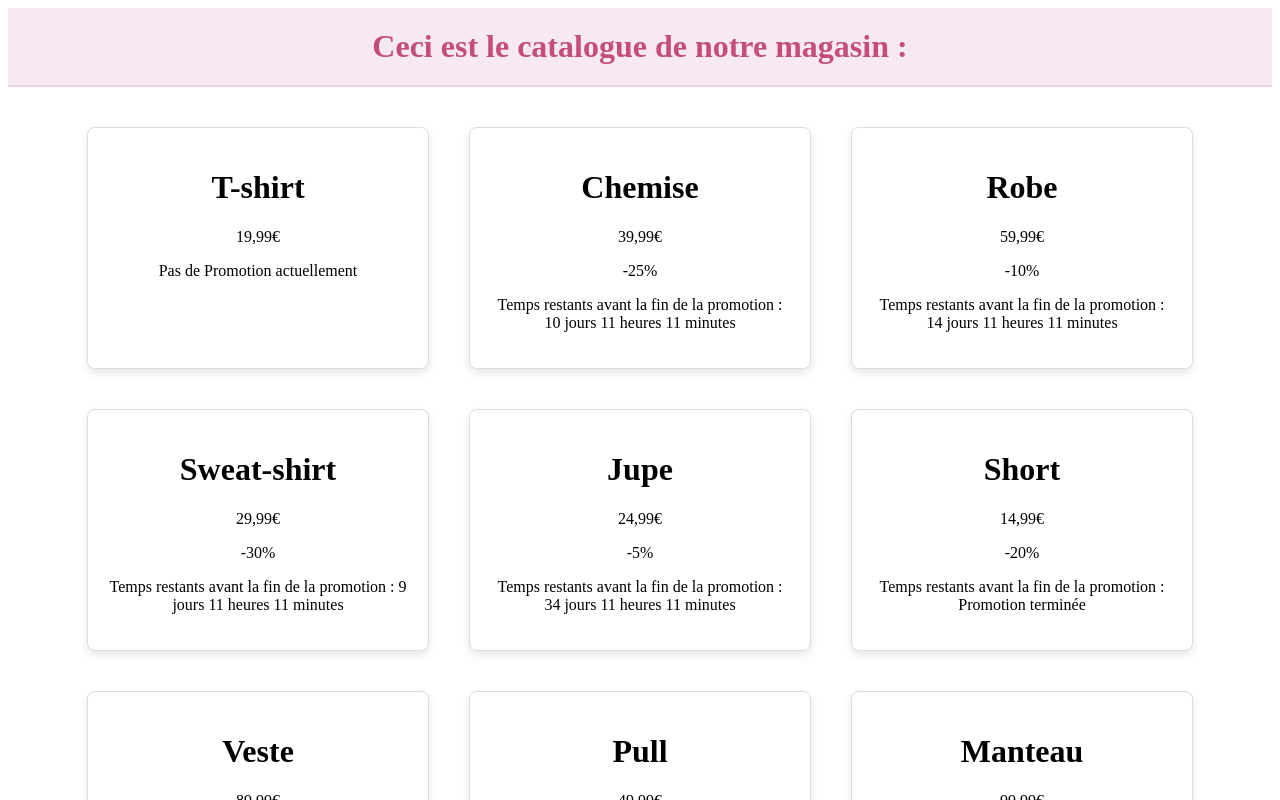
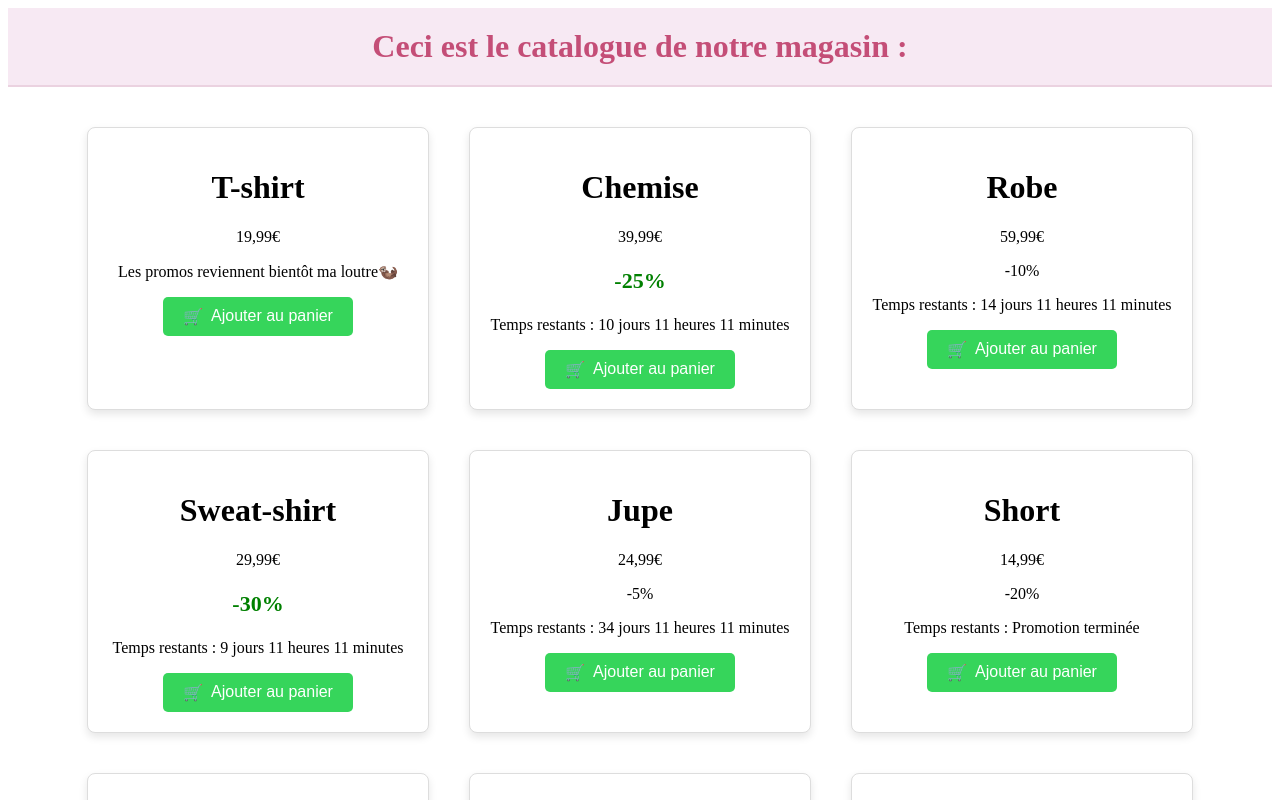
Before and after one commit to cassiopeelaurie/wild-blog, an Angular app: page /catalog in a window 1280 px wide. Shown: the top 800 px of the page. Built offline with nearby package versions, Linux system fonts and the light colour scheme.

Commit message:
added promotion condition + buttons

```diff
--- a/src/app/catalog/catalog.component.html
+++ b/src/app/catalog/catalog.component.html
@@ -1,7 +1,5 @@
 <div class="header-page">
-
 <h1 class="title-header-catalog">Ceci est le catalogue de notre magasin : </h1>
-
 </div>
 
 <div class="catalog-container">
@@ -12,13 +10,14 @@
             <h1 class="title-product"> {{product.name}} </h1>
             <p class="price-product"> {{product.price}} </p>
             @if (product.promo.hasPromo) {
-                <p [ngClass]="{'green': parsePromotionValue(product.promo.value) > -20, 'black': parsePromotionValue(product.promo.value) <= -20}" class="promo-product">
+                <p [ngClass]="{'green': parsePromotionValue(product.promo.value) < -20, 'black': parsePromotionValue(product.promo.value) >= -20}" class="promo-product">
                     {{ product.promo.getDisplayValue() }}
                 </p>
-                <p class="promo-product"> Temps restants avant la fin de la promotion : {{product.promo.getRemainingTime()}}</p>
+                <p class="promo-product"> Temps restants : {{product.promo.getRemainingTime()}}</p>
             } @else {
-                <p>Pas de Promotion actuellement</p>
+                <p>{{ noPromoMessage(product) }}</p>
             }
+            <button class="button-add">Ajouter au panier</button>
         </div>
     }
 </div>
--- a/src/app/catalog/catalog.component.scss
+++ b/src/app/catalog/catalog.component.scss
@@ -1,5 +1,3 @@
-/* CSS for the product catalog page */
-
 body {
     font-family: 'Helvetica Neue', Arial, sans-serif;
     background-color: #f5f5f5;
@@ -46,3 +44,47 @@ body {
     transform: translateY(-5px);
     box-shadow: 0
   }
+
+  .green {
+    color: green;
+    font-weight: bold;
+    font-size: 22px;
+  }
+
+  .black {
+    color: black;
+  }
+
+  .button-add {
+    background-color: #36d55b;
+    color: white;
+    font-size: 16px;
+    padding: 10px 20px;
+    border: none;
+    border-radius: 5px;
+    cursor: pointer;
+    transition: background-color 0.3s, transform 0.3s;
+    display: inline-flex;
+    align-items: center;
+  }
+
+  .button-add:hover {
+    background-color: #218838;
+    transform: scale(1.05);
+  }
+
+  .button-add:active {
+    background-color: #1e7e34;
+    transform: scale(0.98);
+  }
+
+  .button-add:focus {
+    outline: none;
+    box-shadow: 0 0 0 3px rgba(40, 167, 69, 0.5);
+  }
+
+
+  .button-add::before {
+    content: '🛒';
+    margin-right: 8px;
+  }
--- a/src/app/catalog/catalog.component.ts
+++ b/src/app/catalog/catalog.component.ts
@@ -87,7 +87,21 @@ export class CatalogComponent {
     ];
   }
   parsePromotionValue(value: string | null): number {
-    // Return 0 if the value is null or empty; otherwise, parse the integer
+    // Ne pas enlever le signe '-' pour garder les valeurs négatives
     return value ? parseInt(value.replace('%', ''), 10) : 0;
   }
+
+
+  noProductsMessage(): string {
+    if (!this.products || this.products.length === 0) {
+      return "Aucun produit disponible, mais ça revient bientôt";
+    }
+    return '';
+  }
+  noPromoMessage(product: Product): string {
+    if (!product.promo.hasPromo) {
+      return "Les promos reviennent bientôt ma loutre🦦";
+    }
+    return '';
+  }
 }
```
